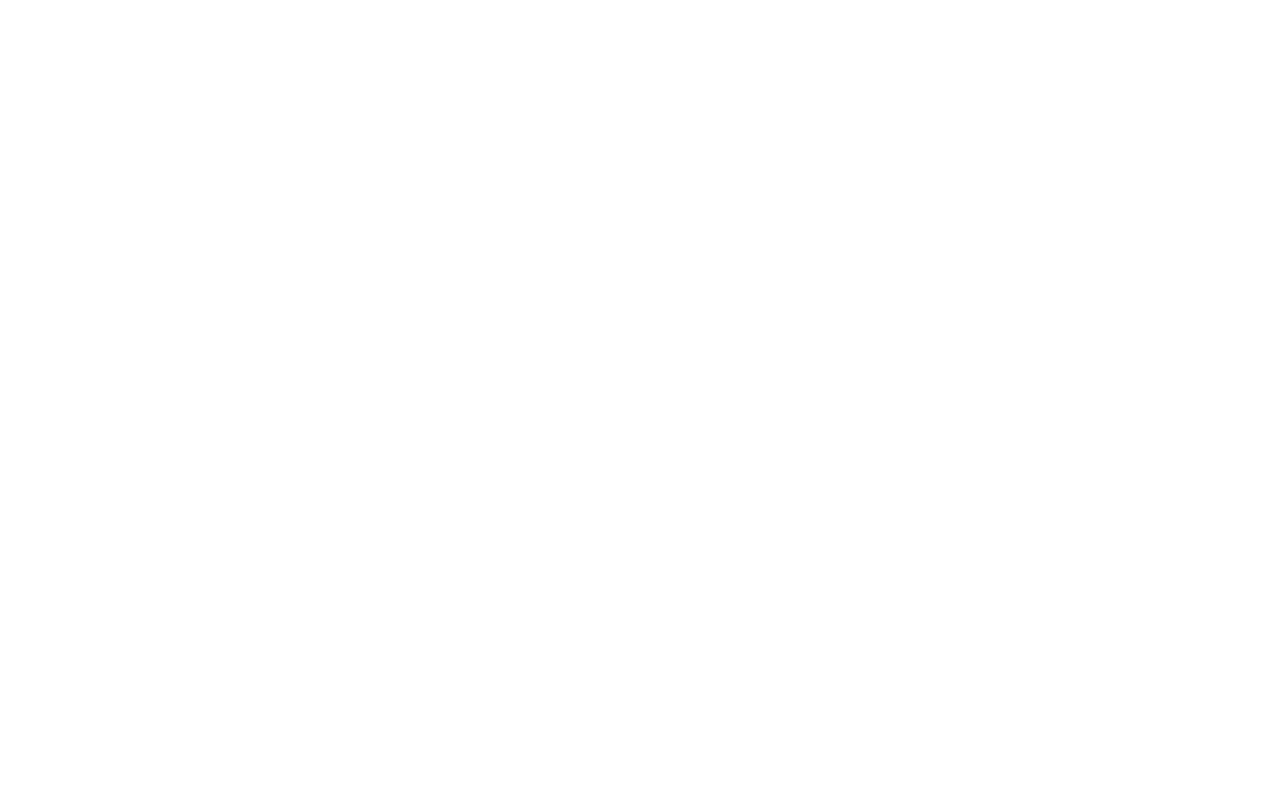
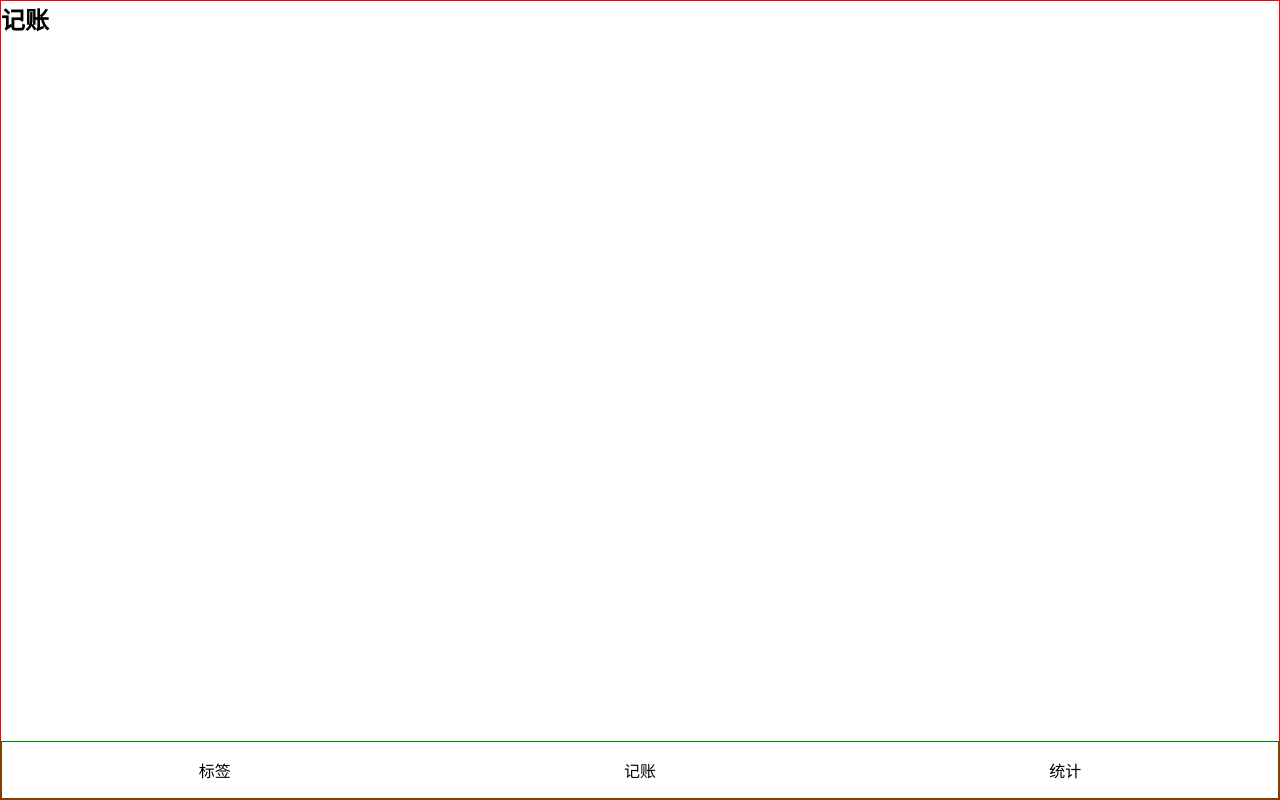
Before and after one commit to clang1996/react-test, a React (Create React App) app: page /#/money in a window 1280 px wide. Built offline with nearby package versions, Linux system fonts and the light colour scheme.

Commit message:
完成导航栏布局

```diff
--- a/package.json
+++ b/package.json
@@ -13,6 +13,7 @@
     "node-sass": "npm:dart-sass",
     "react": "^16.13.1",
     "react-dom": "^16.13.1",
+    "react-router-dom": "^5.2.0",
     "react-scripts": "3.4.1",
     "styled-components": "^5.1.0",
     "typescript": "~3.7.2"
@@ -39,6 +40,7 @@
     ]
   },
   "devDependencies": {
+    "@types/react-router-dom": "^5.1.5",
     "@types/styled-components": "^5.1.0"
   }
 }
--- a/src/App.tsx
+++ b/src/App.tsx
@@ -1,11 +1,92 @@
 import React from 'react';
+import {
+  HashRouter as Router,
+  Switch,
+  Route,
+  Link,
+  Redirect
+} from 'react-router-dom';
+import styled from 'styled-components';
 
+const Wrapper = styled.div`
+      border: 1px solid red;
+      display: flex;
+      flex-direction: column;
+      height: 100vh;
+`;
+const Main = styled.div`
+      flex-grow: 1;
+      overflow: auto;
+`;
+const Nav = styled.nav`
+      border: 1px solid green;
+      > ul{
+      display: flex;
+      > li{
+      width: 33.3333333%;
+      text-align: center;
+      padding: 16px;
+         }
+      }
+`;
 
 function App() {
   return (
+    <Router>
+      <Wrapper>
+        <Main>
+          <Switch>
+            <Route path="/tags">
+              <Tags/>
+            </Route>
+            <Route path="/money">
+              <Money/>
+            </Route>
+            <Route path="/statistics">
+              <Statistics/>
+            </Route>
+            <Redirect exact from="/" to="/money"/>
+            <Route path="*">
+              <NoMatch/>
+            </Route>
+          </Switch>
+        </Main>
+        <Nav>
+          <ul>
+            <li>
+              <Link to="/tags">标签</Link>
+            </li>
+            <li>
+              <Link to="/money">记账</Link>
+            </li>
+            <li>
+              <Link to="/statistics">统计</Link>
+            </li>
+          </ul>
+        </Nav>
+      </Wrapper>
+    </Router>
+  );
+}
+
+function NoMatch() {
+  return (
     <div>
+      页面不存在
     </div>
   );
 }
 
+function Statistics() {
+  return <h2>统计</h2>;
+}
+
+function Tags() {
+  return <h2>标签</h2>;
+}
+
+function Money() {
+  return <h2>记账</h2>;
+}
+
 export default App;
--- /dev/null
+++ b/src/index.scss
@@ -0,0 +1,16 @@
+@import-normalized;
+*{
+  margin: 0;
+  padding: 0;
+  box-sizing: border-box;
+}
+*::before,::after{
+  box-sizing: border-box;
+}
+ul,ol{
+  list-style: none;
+}
+a{
+  text-decoration: none;
+  color: inherit;
+}
--- a/src/index.tsx
+++ b/src/index.tsx
@@ -1,6 +1,7 @@
 import React from 'react';
 import ReactDOM from 'react-dom';
 import App from './App';
+import 'index.scss';
 import * as serviceWorker from './serviceWorker';
 
 ReactDOM.render(
```
Also changed, not shown: 1 other file (tests, documents, lock files or other folders).
